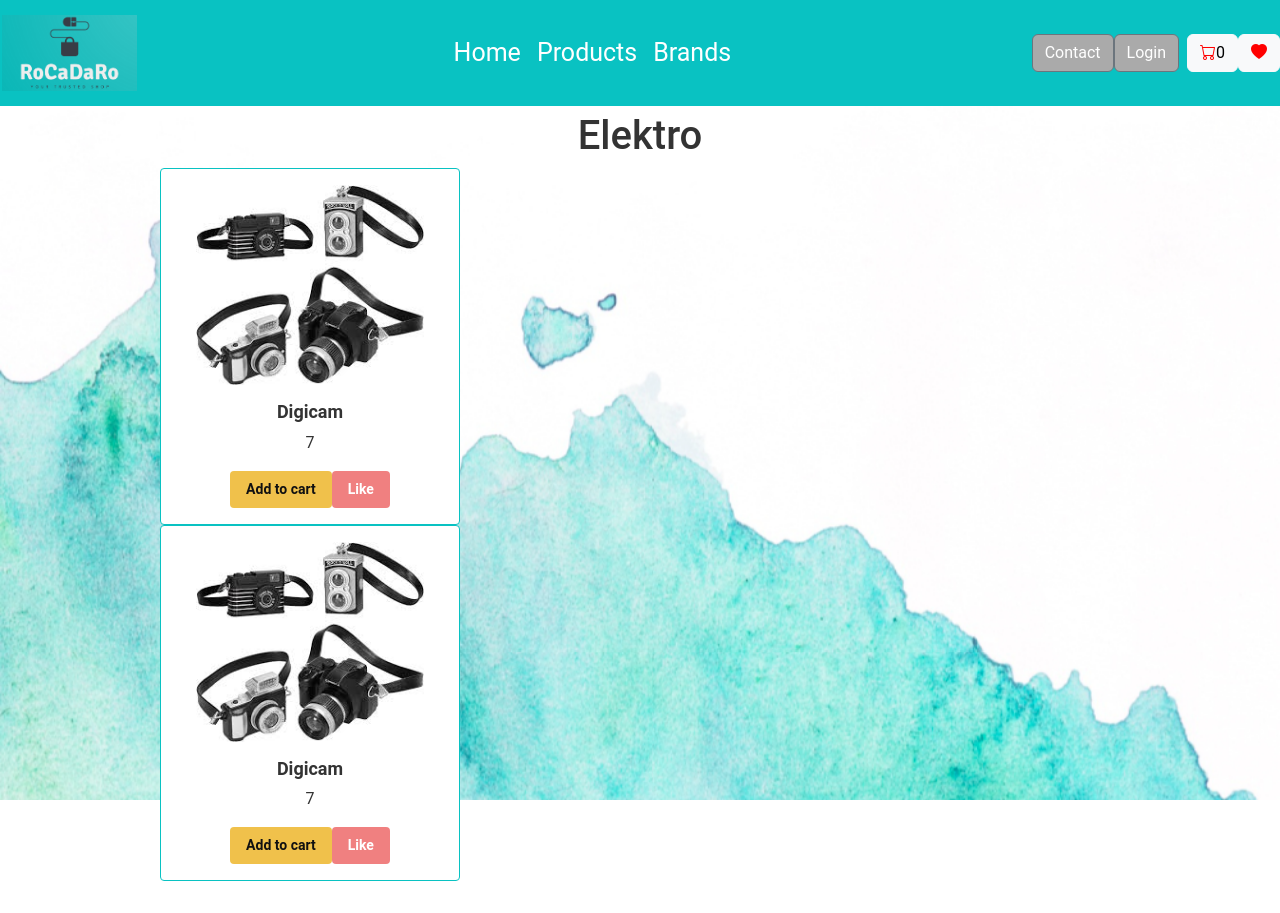
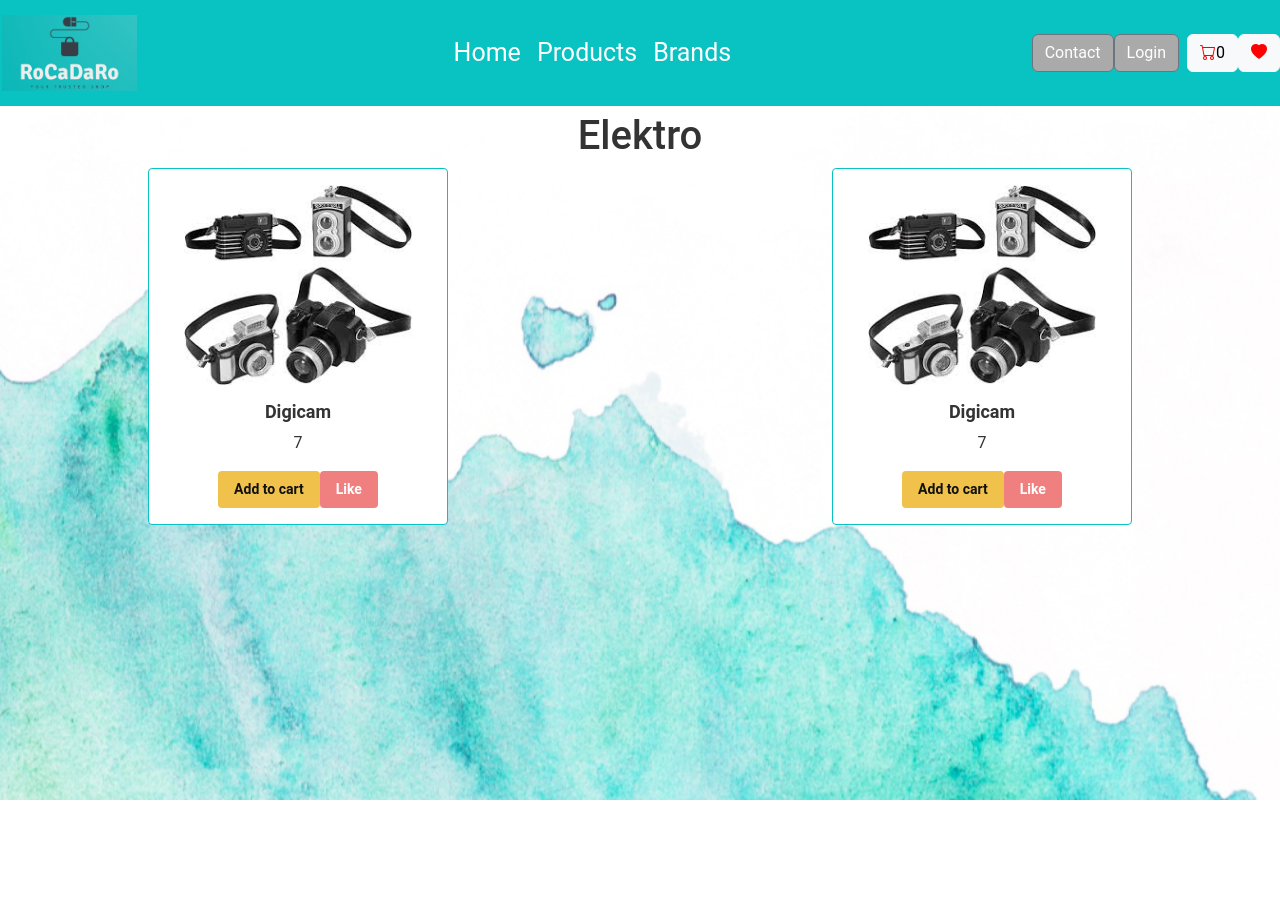
Before and after one commit to Giancarlo49/rocadaro-final-project, a React (Vite) app in the folder rocadaro/frontend/: page /category/Elektro in a window 1280 px wide. After the commit the page ends 864 px from the top, so only its background shows below. Built offline with nearby package versions, Linux system fonts and the light colour scheme.

Commit message:
Category Page geändert

```diff
--- a/rocadaro/frontend/src/pages/CategoryPage.jsx
+++ b/rocadaro/frontend/src/pages/CategoryPage.jsx
@@ -3,6 +3,7 @@ import { useParams } from "react-router-dom";
 import data from "../data";
 import { useState } from "react";
 import { CategoryItem } from "../components/CategoryItem/CategoryItem";
+import { Row, Col } from "react-bootstrap";
 const CategoryPage = () => {
   //add to cart.
   const [cart, setCart] = useState([]);
@@ -25,10 +26,11 @@ const CategoryPage = () => {
     <>
       <section className="page" id="Haushaltsware">
         <h1>{category}</h1>
-
-        {filterItems.map((item, index) => (
-          <CategoryItem key={index} item={item} addCart={addCart} />
-        ))}
+        <Row>
+          {filterItems.map((item, index) => (
+            <CategoryItem key={index} item={item} addCart={addCart} />
+          ))}
+        </Row>
       </section>
     </>
   );
```
